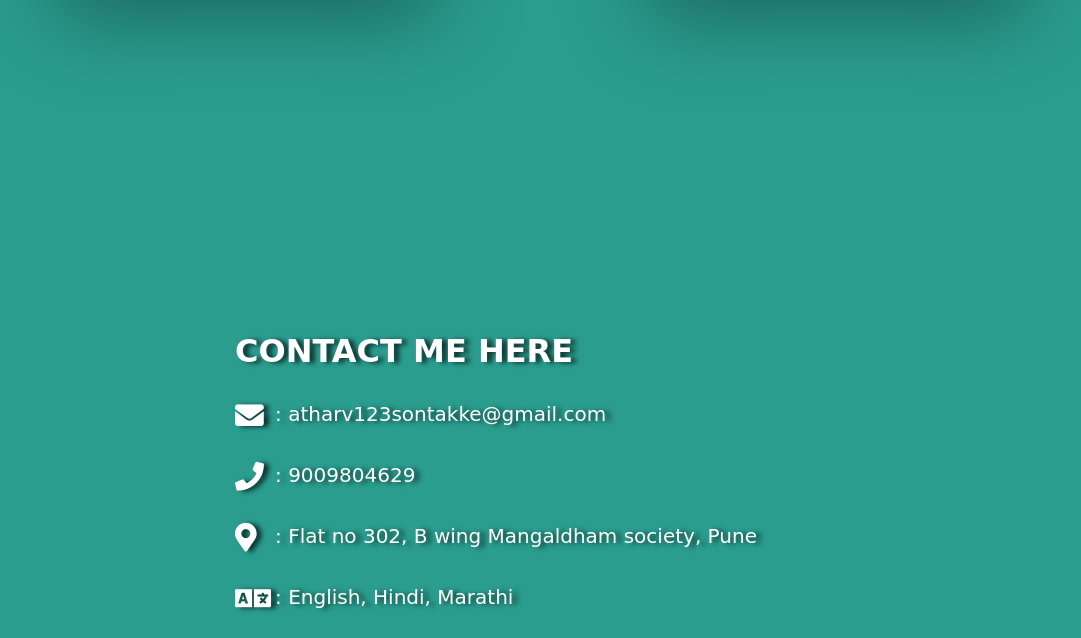
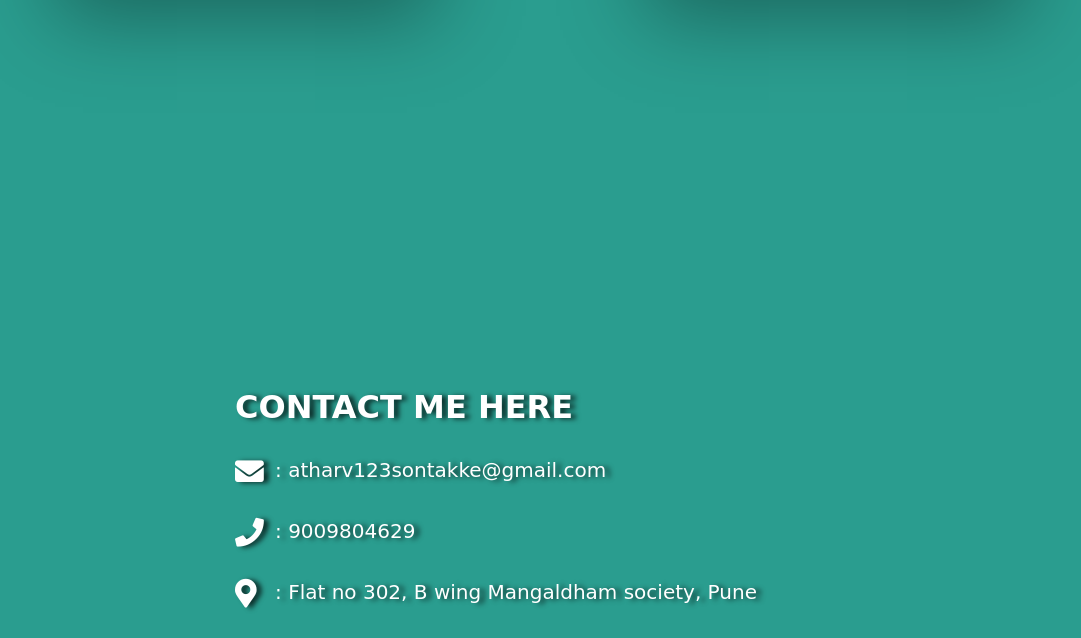
Before and after one commit to mrsavvy02/Portfolio-Website, a plain HTML site: page index.html in a window 1280 px wide. Shown: the part 3527-4165 px from the top of the page, without its empty margins (144-1225 px from the left). Drawn offline with nearby package versions, Linux system fonts and the light colour scheme; a web font is replaced by a local one.

Commit message:
new changes

```diff
--- a/styles.css
+++ b/styles.css
@@ -413,7 +413,7 @@ html{
 
 .contact-con {
   display: flex;
-  padding-top: 3.5rem;
+  padding-top: 7rem;
 }
 .contact-con .left-con {
   flex: 2;
```
